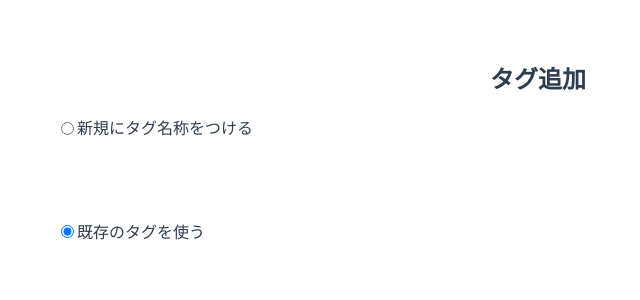
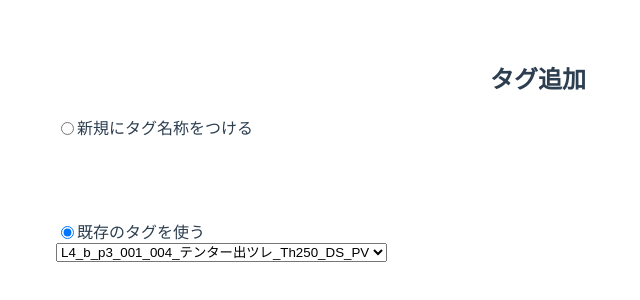
Before and after one commit to 38022/P3Icontrol, a Vue app: page /tag/add in a window 1280 px wide. Both pictures are taken after a click on the radio button "既存のタグを使う". Shown: the top 300 px of the page, without its empty margins (102-742 px from the left). Built offline with nearby package versions, Linux system fonts and the light colour scheme.

Commit message:
既存タグのセレクトボックス完了

```diff
--- a/src/components/TagAdd.vue
+++ b/src/components/TagAdd.vue
@@ -49,9 +49,16 @@
       </div>
     </div>
     <div>
-      <input type="radio" id="exist" name="tag" @change="onRadioChange">
-      <label for="exist">既存のタグを使う</label>
+      <div class="exist-tag-button">
+        <input type="radio" id="exist" name="tag" @change="onRadioChange">
+        <label for="exist">既存のタグを使う</label>
+      </div>
       <div v-if="existtag">
+        <div class="select-tag">
+          <select>
+            <option>L4_b_p3_001_004_テンター出ツレ_Th250_DS_PV</option>
+          </select>
+        </div>
 
       </div>
     </div>
@@ -115,4 +122,13 @@ export default {
   display: flex;
   align-items: center;
 }
+.exist-tag-button {
+  display: flex;
+  align-items: center;
+}
+.select-tag {
+  display: flex;
+  gap: 8px;
+  margin-bottom: 8px;
+}
 </style>
```
